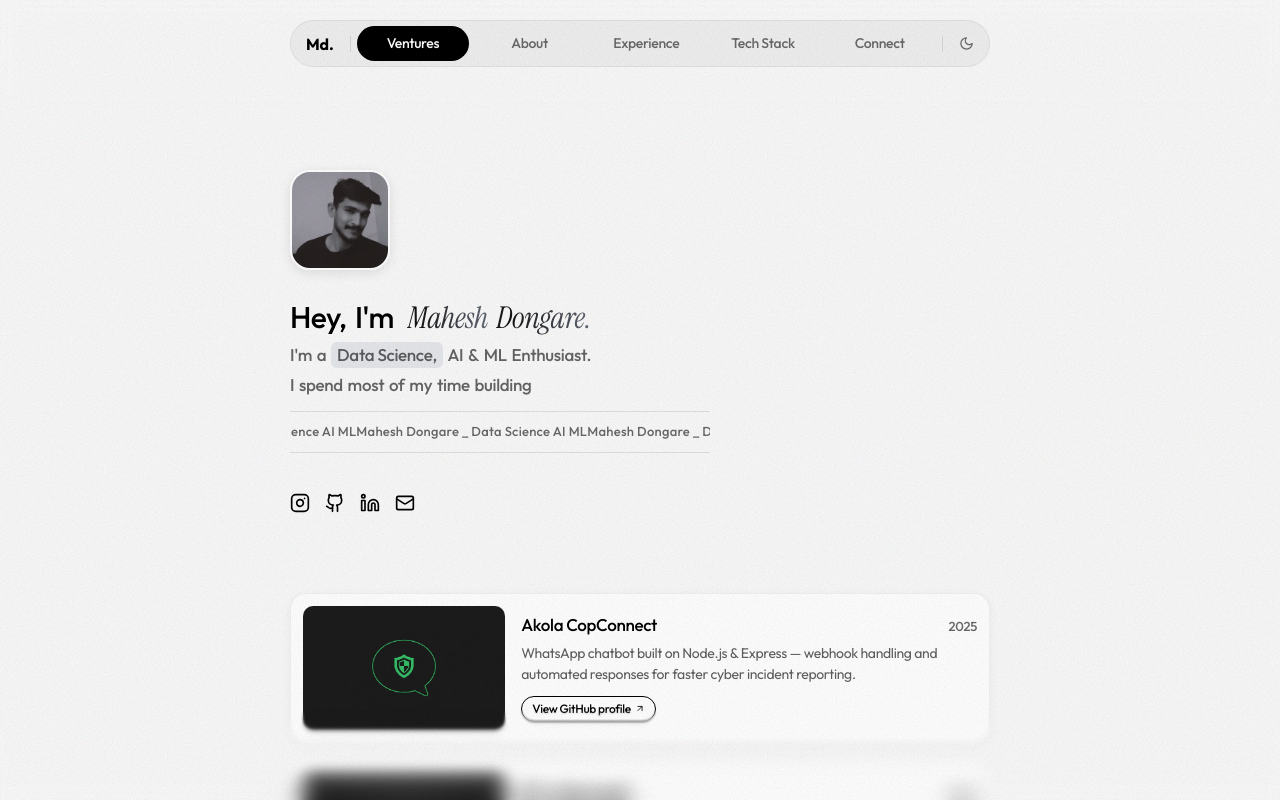
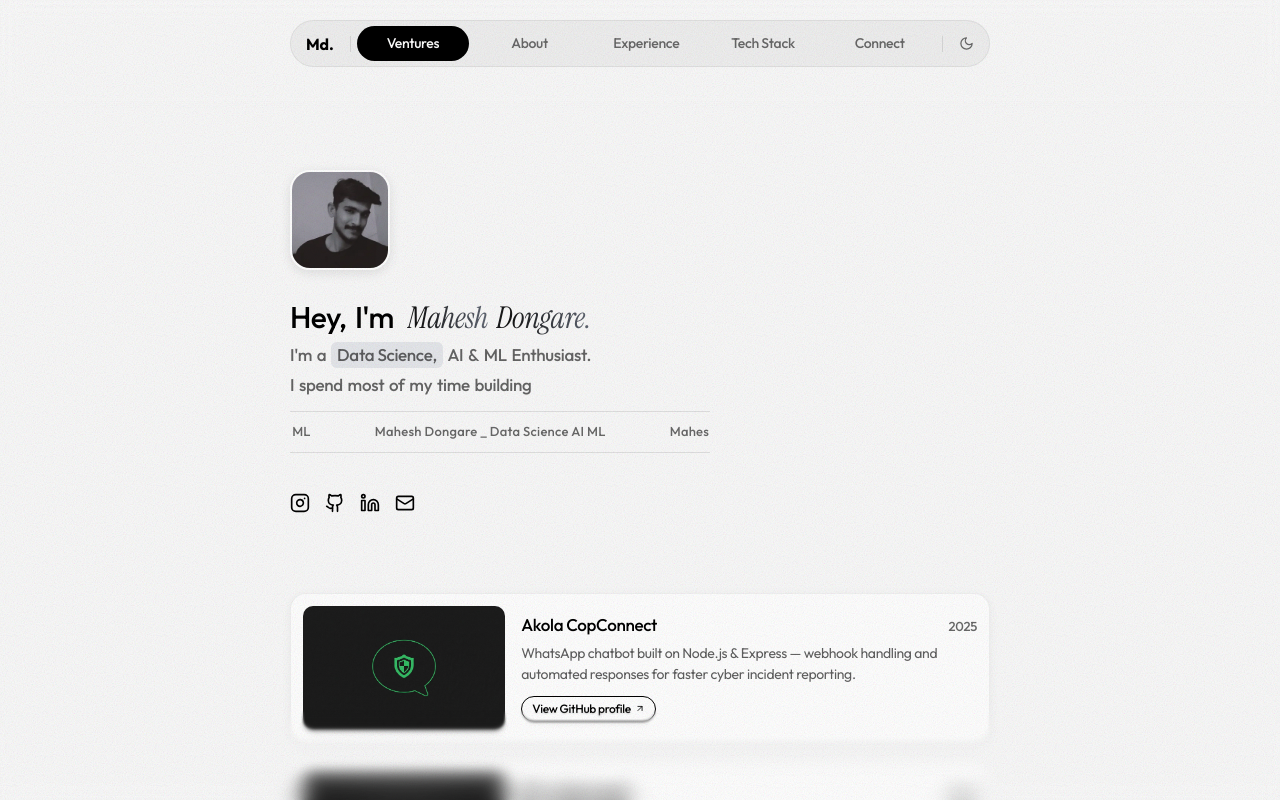
Before and after one commit to mahesh-atx/Minimal_Portfolio, a React (Vite) app: page / in a window 1280 px wide. Shown: the top 800 px of the page. Built offline with nearby package versions, Linux system fonts and the light colour scheme.

Commit message:
Add spacing between marquee repeats
Co-authored-by: arena-agent <297053741+arena-agent@users.noreply.github.com>

```diff
--- a/src/sections/Hero.jsx
+++ b/src/sections/Hero.jsx
@@ -96,7 +96,7 @@ export default function Hero({ handleCopyEmail }) {
             className="mt-[8px] w-full overflow-hidden border-y border-black/10 dark:border-white/10 py-[10px]"
           >
             <Marquee baseVelocity={2.5}>
-              <span className="whitespace-nowrap text-[13px] font-medium tracking-[0.02em] text-subtle">
+              <span className="inline-block whitespace-nowrap pr-[64px] text-[13px] font-medium tracking-[0.02em] text-subtle">
                 Mahesh Dongare _ Data Science AI ML
               </span>
             </Marquee>
```
